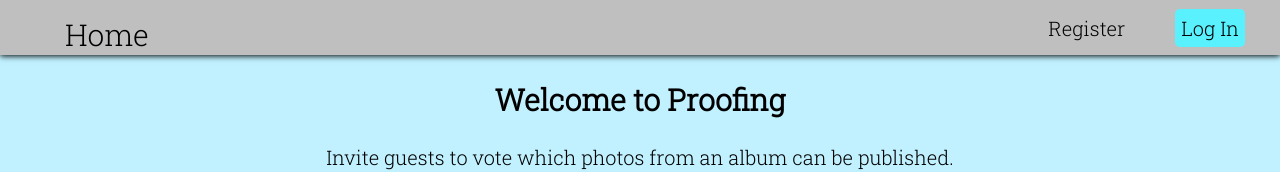
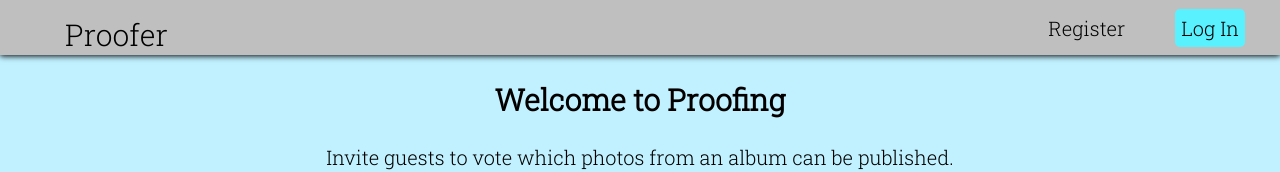
Before and after one commit to NickFoden/proofing-client, a React (Create React App) app: page / in a window 1280 px wide. Shown: the top 172 px of the page. Built offline with nearby package versions, Linux system fonts and the light colour scheme.

Commit message:
Changed name of home button.

```diff
--- a/src/Components/HeaderNav.js
+++ b/src/Components/HeaderNav.js
@@ -52,7 +52,7 @@ class HeaderNav extends React.Component {
           <li id="home-link" className="header-li">
             <Link className="header-links-home" to="/">
               {' '}
-              Home{' '}
+              Proofer{' '}
             </Link>
           </li>
           {this.props.currentUser.username == null ? (
```
